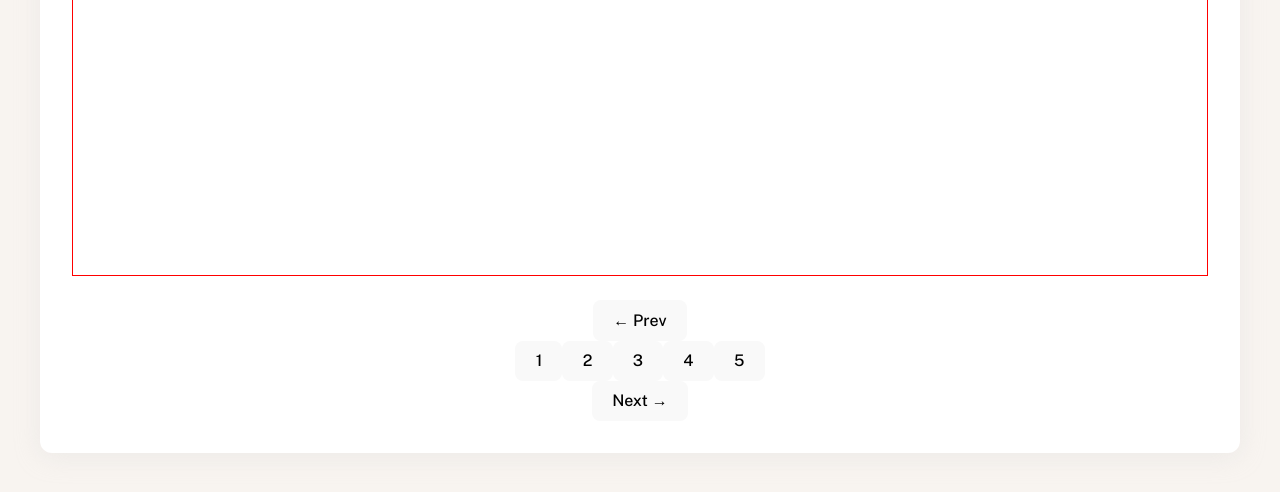
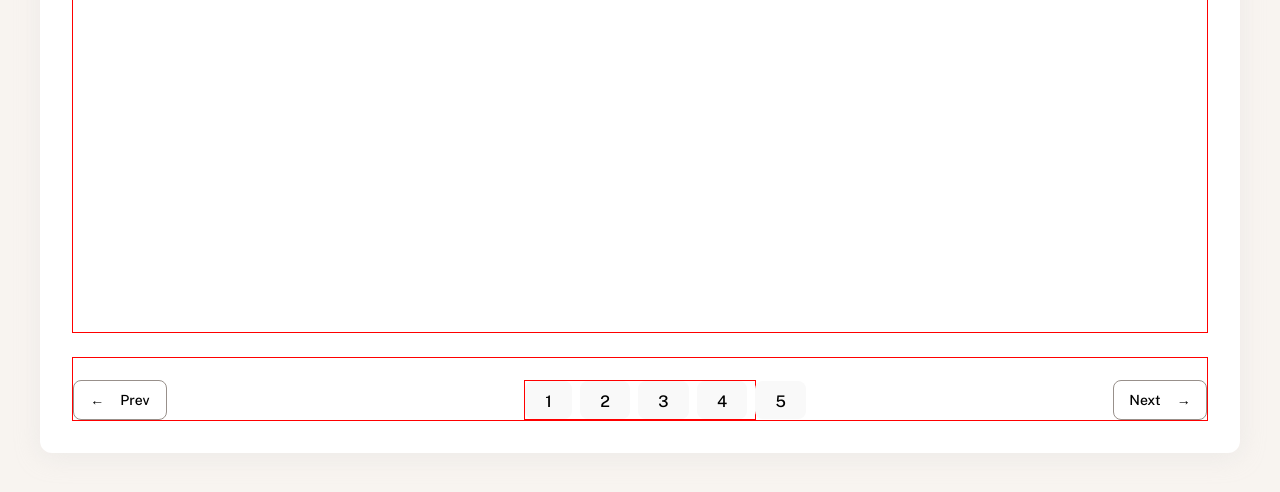
Before and after one commit to eddiemaceda11/Moneyhub, a React (Vite) app: page /transactions in a window 1280 px wide. Shown: the part 710-1202 px from the top of the page. Built offline with nearby package versions, Linux system fonts and the light colour scheme.

Commit message:
Create initial styles for the transactions table nav section

```diff
--- a/src/features/Transactions/transactions.css
+++ b/src/features/Transactions/transactions.css
@@ -263,3 +263,50 @@
   text-align: right;
   color: var();
 }
+
+.transactions_table--navigation {
+  border: 1px solid red;
+  display: flex;
+  justify-content: space-between;
+  align-items: end;
+  width: 100%;
+  height: 64px;
+}
+
+.transactions_nav--button-container {
+  display: flex;
+  justify-content: center;
+  align-items: center;
+  width: 94px;
+  height: 40px;
+  padding: 16px;
+  border: 1px solid var(--secondary-bg-beige);
+  border-radius: 8px;
+}
+
+.transactions_nav--button-container button {
+  display: flex;
+  justify-content: center;
+  align-items: center;
+  gap: 16px;
+  width: 30px;
+  height: 21px;
+  padding: 0px;
+  background-color: var(--color-p-white);
+  font-size: 14px;
+  line-height: 150%;
+}
+
+.transactions_nav--button-container button span {
+}
+
+.transaction_nav--pages {
+  display: flex;
+  gap: 8px;
+  width: 232px;
+  height: 40px;
+  border: 1px solid red;
+}
+
+.transaction_nav--pages button {
+}
```
